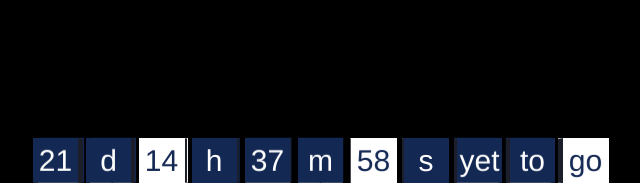
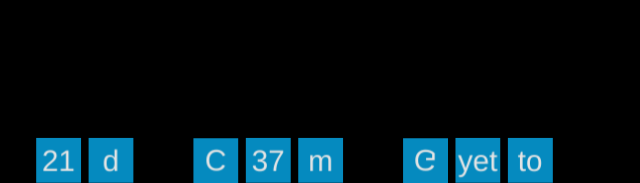
Before and after one commit to Alafazam/techvaganza2014, a CodeIgniter app: page / in a window 1280 px wide. Shown: the part 617-800 px from the top of the page, without its empty margins (320-960 px from the left). Run offline with CodeIgniter, Linux system fonts and the light colour scheme.

Commit message:
minor edits

```diff
--- a/css/hexaflip.css
+++ b/css/hexaflip.css
@@ -61,31 +61,25 @@
   -webkit-transform-origin:center -250px;
 }
 #tvza-timer .hexaflip-cube {
-  opacity: 1;
+  opacity: 0.9;
   filter: alpha(opacity=90);
   -ms-filter: "progid:DXImageTransform.Microsoft.Alpha(Opacity=90)";
 }
 #tvza-timer .hexaflip-cube .hexaflip-left,
 #tvza-timer .hexaflip-cube .hexaflip-right {
-  background-color: #1C1F2A !important;
+  background-color: #222 !important;
 }
 #tvza-timer .hexaflip-cube > div{
   font-weight: 100;
   text-shadow: none;
 }
-#tvza-timer .hexaflip-cube > div{
-  background-color: #132853;
-  color: white;
+#tvza-timer .hexaflip-cube > div:nth-child(1n+1){
+  background-color: #069ad5;
 }
 #tvza-timer .hexaflip-cube > div:nth-child(2n+2) {
-  background-color: white;
-  color: #132853;
-}/*
-=======
   background-color: #eee;
   color: #069ad5;
 }
->>>>>>> 854c62aa2555a48dc970a84565827de68212b3d2
 #tvza-timer .hexaflip-cube > div:nth-child(3n+3) {
   background-color: #069ad5;
 }
@@ -93,5 +87,3 @@
   background-color: #eee;
   color: #069ad5;
 }
-
-*/
```
